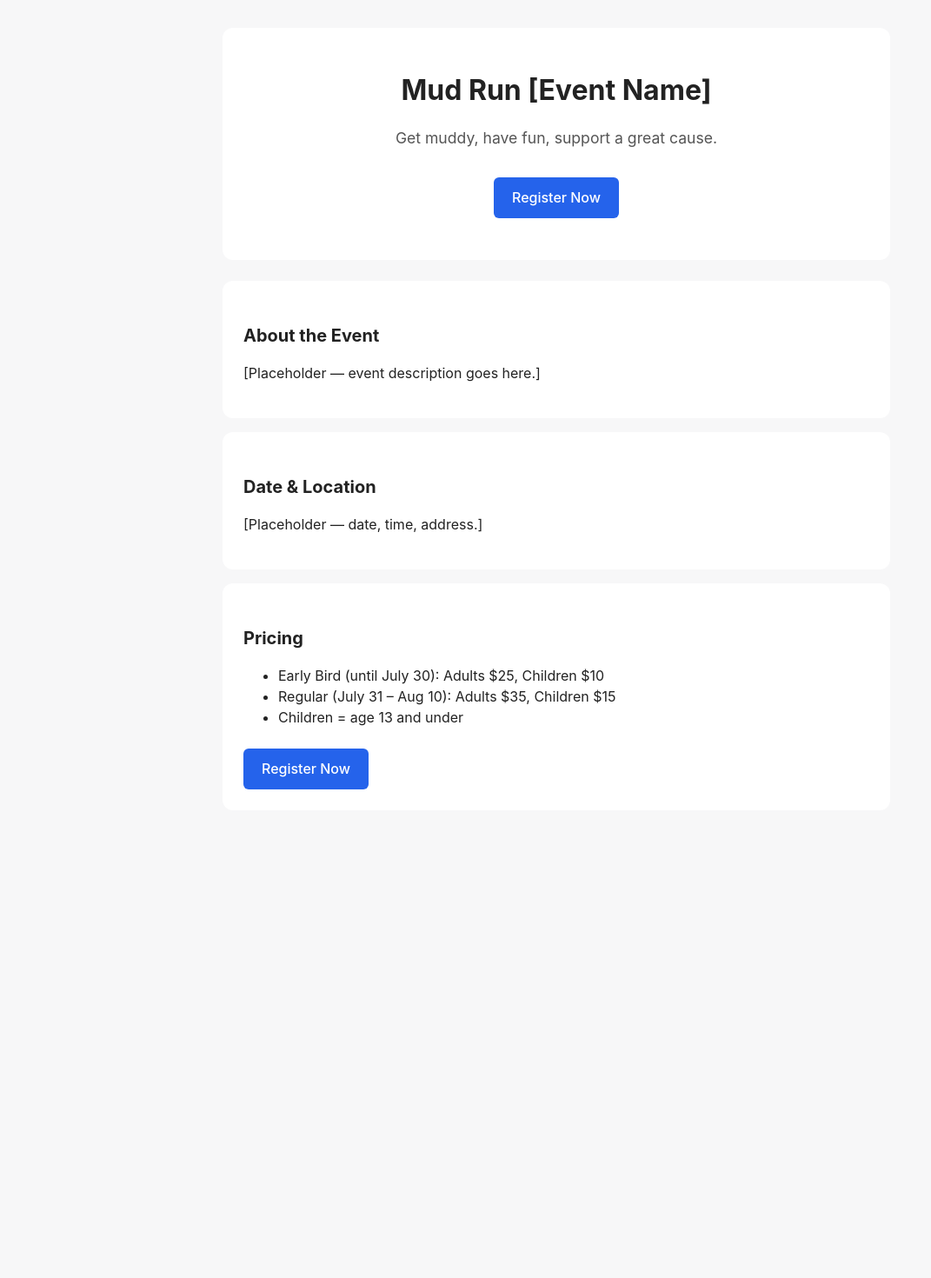
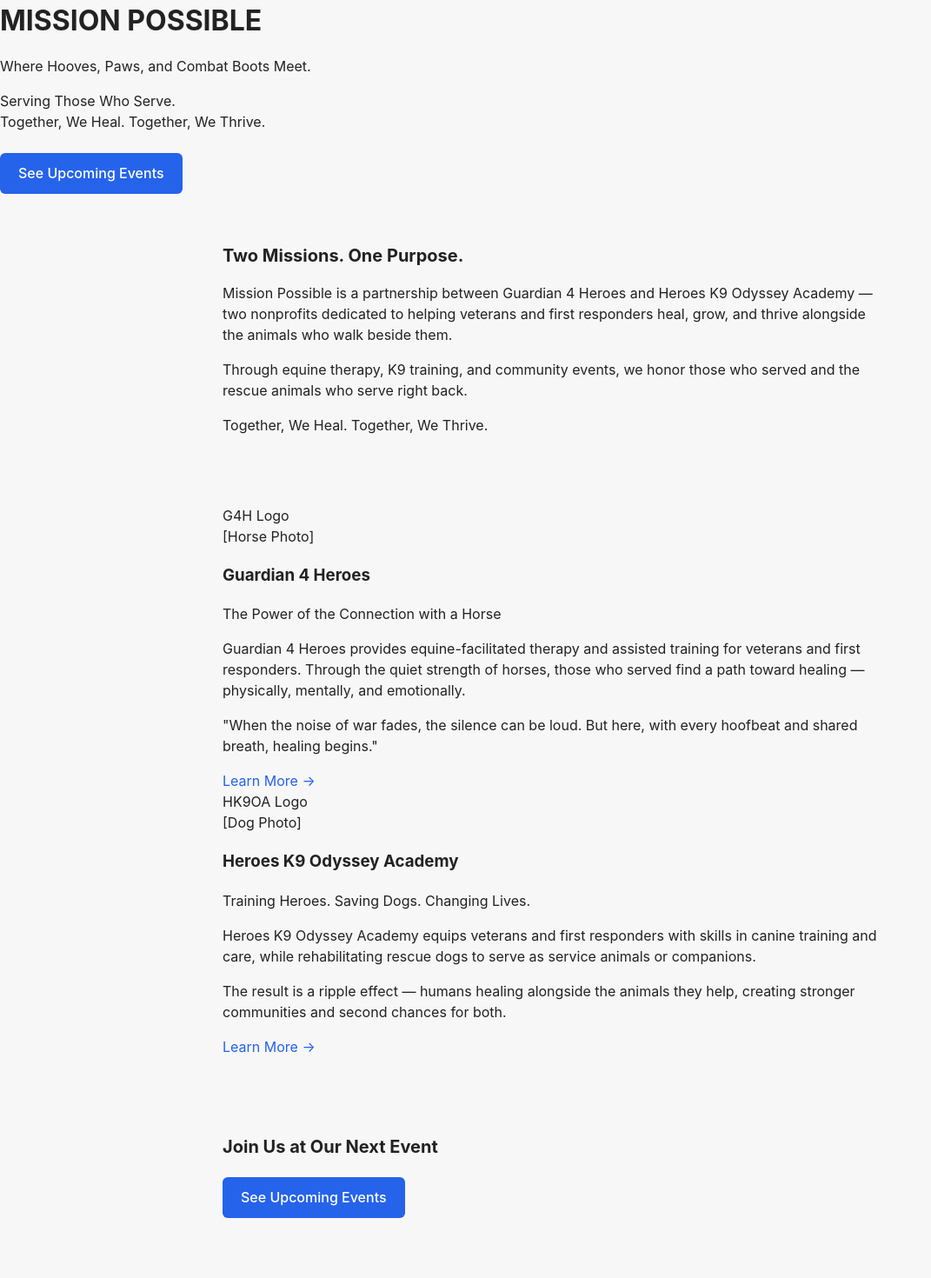
Before and after one commit to craigwitac35/Mission-Possible-, a Next.js app: page / in a window 1280 px wide. Shown: the top 1470 px of the page at 87% size, without its empty margins (0-1071 px from the left). Before the commit the page ends 980 px from the top, so only its background shows below. Built offline with nearby package versions, Linux system fonts and the light colour scheme.

Commit message:
Revise homepage for 'Mission Possible' event
Updated the homepage to reflect the new event 'Mission Possible' with relevant descriptions and sections for the partnering organizations.

```diff
--- a/pages/index.tsx
+++ b/pages/index.tsx
@@ -5,42 +5,130 @@ export default function Home() {
   return (
     <>
       <Head>
-        <title>Mud Run | Register Now</title>
-        <meta name="description" content="Nonprofit mud run event" />
+        <title>Mission Possible | Hooves and Paws</title>
+        <meta
+          name="description"
+          content="A partnership between Guardian 4 Heroes and Heroes K9 Odyssey Academy — serving veterans and first responders alongside the animals who help them heal."
+        />
       </Head>
 
-      <main className="container">
-        <section className="hero">
-          <h1>Mud Run [Event Name]</h1>
-          <p className="tagline">
-            Get muddy, have fun, support a great cause.
-          </p>
-          <Link href="/register" className="btn-primary cta">
-            Register Now
-          </Link>
+      <main>
+        <section className="hero-mp">
+          <div className="hero-mp-inner">
+            <h1 className="brand-title">MISSION POSSIBLE</h1>
+            <p className="brand-tagline">
+              Where Hooves, Paws, and Combat Boots Meet.
+            </p>
+            <p className="brand-subtagline">
+              Serving Those Who Serve.<br />
+              Together, We Heal. Together, We Thrive.
+            </p>
+            <Link href="/events" className="btn-primary cta">
+              See Upcoming Events
+            </Link>
+          </div>
         </section>
 
-        <section className="info">
-          <h2>About the Event</h2>
-          <p>[Placeholder — event description goes here.]</p>
+        <section className="joint-mission">
+          <div className="container">
+            <h2>Two Missions. One Purpose.</h2>
+            <p>
+              Mission Possible is a partnership between Guardian 4 Heroes and
+              Heroes K9 Odyssey Academy — two nonprofits dedicated to helping
+              veterans and first responders heal, grow, and thrive alongside
+              the animals who walk beside them.
+            </p>
+            <p>
+              Through equine therapy, K9 training, and community events, we
+              honor those who served and the rescue animals who serve right back.
+            </p>
+            <p className="emphasis">
+              Together, We Heal. Together, We Thrive.
+            </p>
+          </div>
         </section>
 
-        <section className="info">
-          <h2>Date &amp; Location</h2>
-          <p>[Placeholder — date, time, address.]</p>
+        <section className="nonprofits">
+          <div className="container">
+            <div className="nonprofit-grid">
+              <article className="nonprofit-card">
+                <div className="nonprofit-logo-placeholder">G4H Logo</div>
+                <div className="nonprofit-photo-placeholder">
+                  [Horse Photo]
+                </div>
+                <h3>Guardian 4 Heroes</h3>
+                <p className="nonprofit-tagline">
+                  The Power of the Connection with a Horse
+                </p>
+                <p>
+                  Guardian 4 Heroes provides equine-facilitated therapy and
+                  assisted training for veterans and first responders. Through
+                  the quiet strength of horses, those who served find a path
+                  toward healing — physically, mentally, and emotionally.
+                </p>
+                <p className="quote">
+                  "When the noise of war fades, the silence can be loud. But
+                  here, with every hoofbeat and shared breath, healing begins."
+                </p>
+                <a
+                  href="https://www.guardian4heroes.org"
+                  target="_blank"
+                  rel="noopener noreferrer"
+                  className="learn-more"
+                >
+                  Learn More →
+                </a>
+              </article>
+
+              <article className="nonprofit-card">
+                <div className="nonprofit-logo-placeholder">HK9OA Logo</div>
+                <div className="nonprofit-photo-placeholder">
+                  [Dog Photo]
+                </div>
+                <h3>Heroes K9 Odyssey Academy</h3>
+                <p className="nonprofit-tagline">
+                  Training Heroes. Saving Dogs. Changing Lives.
+                </p>
+                <p>
+                  Heroes K9 Odyssey Academy equips veterans and first responders
+                  with skills in canine training and care, while rehabilitating
+                  rescue dogs to serve as service animals or companions.
+                </p>
+                <p>
+                  The result is a ripple effect — humans healing alongside the
+                  animals they help, creating stronger communities and second
+                  chances for both.
+                </p>
+                <a
+                  href="https://heroesk9odysseyacademy.org"
+                  target="_blank"
+                  rel="noopener noreferrer"
+                  className="learn-more"
+                >
+                  Learn More →
+                </a>
+              </article>
+            </div>
+          </div>
         </section>
 
-        <section className="info">
-          <h2>Pricing</h2>
-          <ul>
-            <li>Early Bird (until July 30): Adults $25, Children $10</li>
-            <li>Regular (July 31 – Aug 10): Adults $35, Children $15</li>
-            <li>Children = age 13 and under</li>
-          </ul>
-          <Link href="/register" className="btn-primary cta">
-            Register Now
-          </Link>
+        <section className="cta-section">
+          <div className="container">
+            <h2>Join Us at Our Next Event</h2>
+            <Link href="/events" className="btn-primary cta">
+              See Upcoming Events
+            </Link>
+          </div>
         </section>
+
+        <footer className="site-footer">
+          <div className="container">
+            <p className="footer-brand">Mission Possible | Hooves and Paws</p>
+            <p className="footer-orgs">
+              Guardian 4 Heroes &nbsp;|&nbsp; Heroes K9 Odyssey Academy
+            </p>
+          </div>
+        </footer>
       </main>
     </>
   );
```
